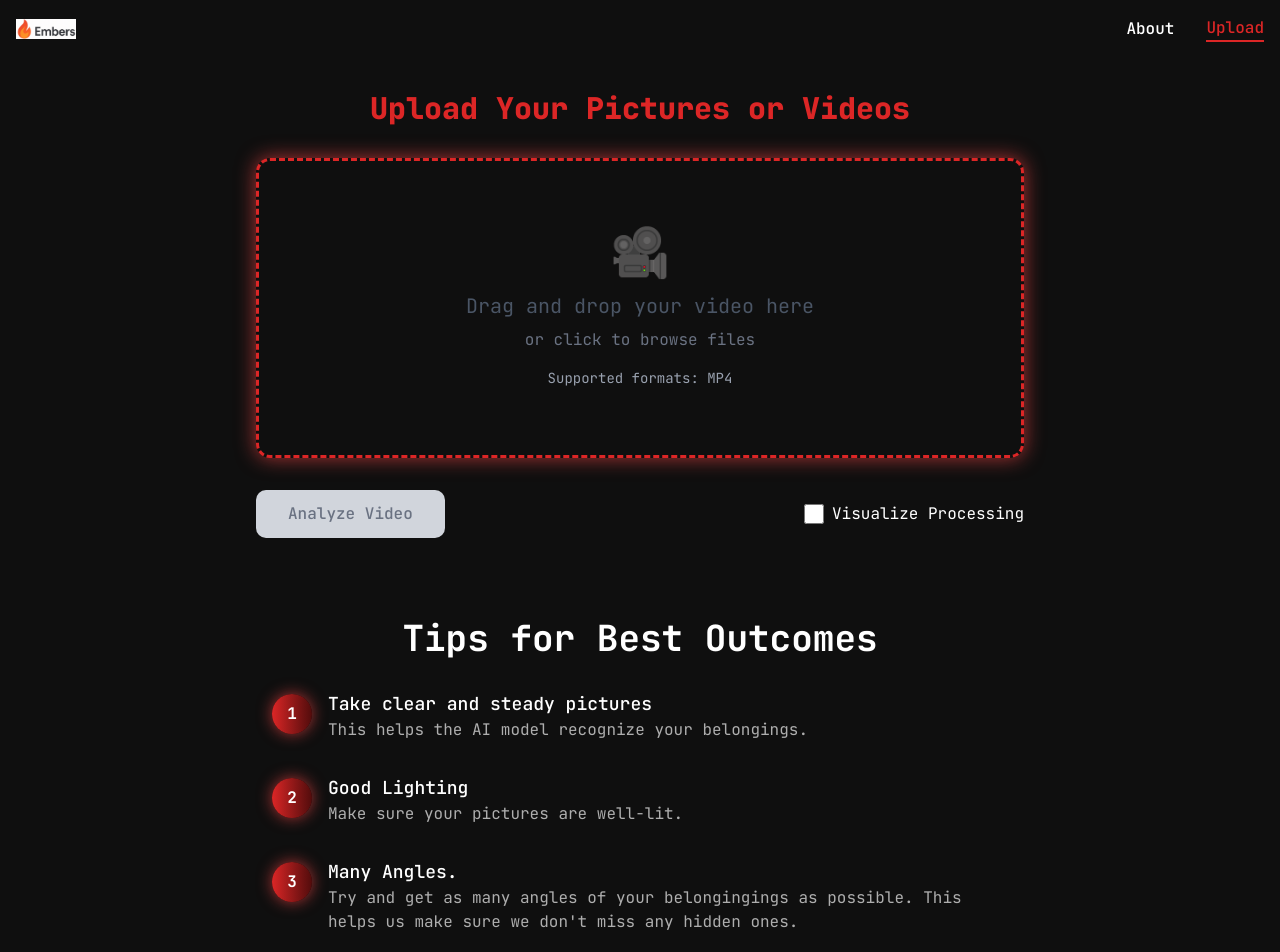
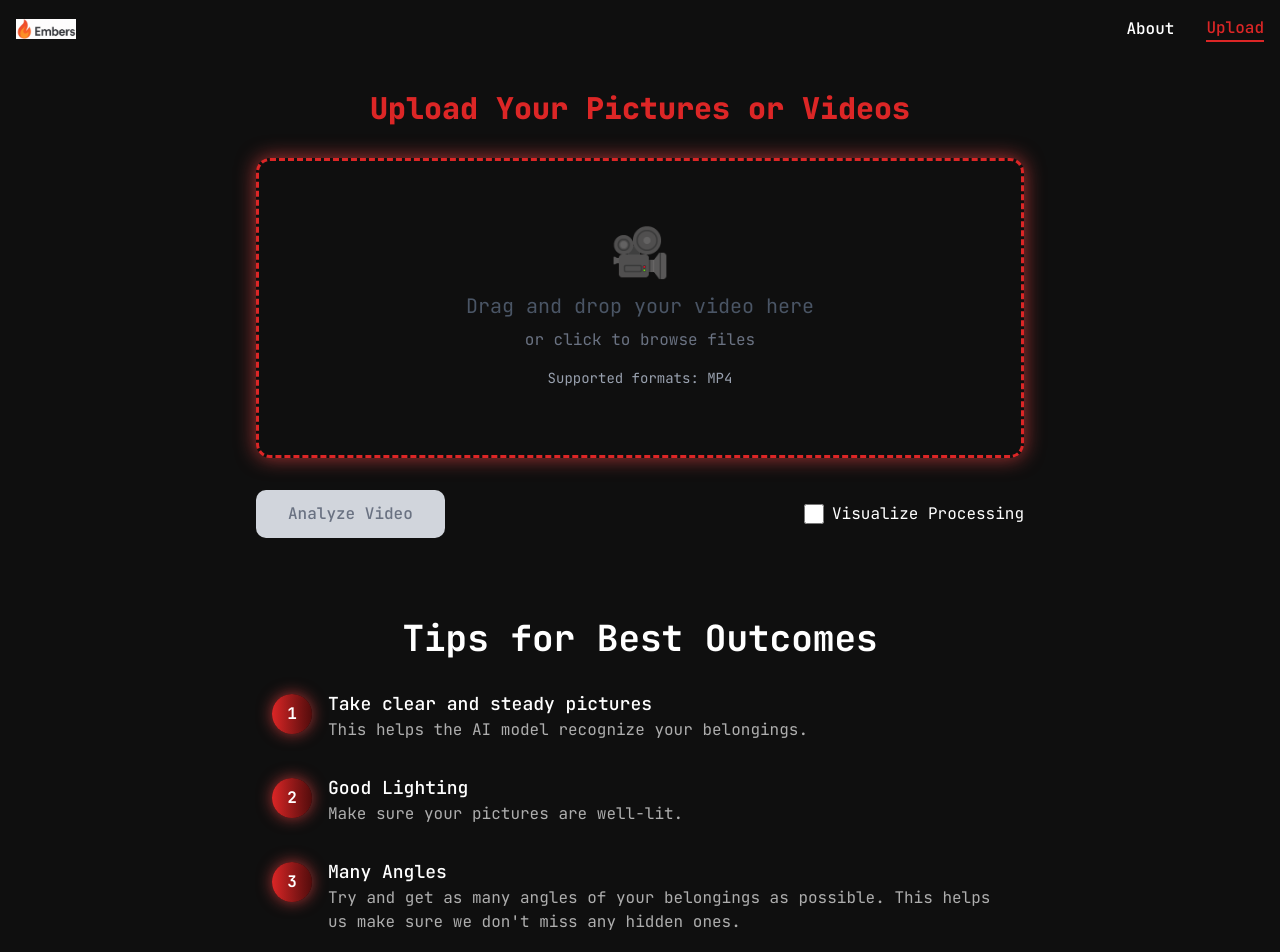
Before and after one commit to adiparekh944/ClaimReady, a Next.js app in the folder frontend/: page /upload in a window 1280 px wide. Shown: the top 952 px of the page. Built offline with nearby package versions, Linux system fonts and the light colour scheme; no server answers.

Commit message:
fixed escape char

```diff
--- a/frontend/src/app/upload/page.tsx
+++ b/frontend/src/app/upload/page.tsx
@@ -318,8 +318,8 @@ export default function UploadPage() {
               >
                 <div className="bg-gradient-to-r from-[var(--color-primary)] to-[var(--color-primary-dark)] shadow-[0_0_15px_var(--shadow-color-primary)] text-white font-bold rounded-full w-10 h-10 flex items-center justify-center flex-shrink-0 mt-1">3</div>
                 <div>
-                  <h3 className="font-medium text-[var(--color-text-primary)] text-lg">Many Angles.</h3>
-                  <p className="text-[var(--color-text-secondary)]">Try and get as many angles of your belongingings as possible. This helps us make sure we don't miss any hidden ones.</p>
+                  <h3 className="font-medium text-[var(--color-text-primary)] text-lg">Many Angles</h3>
+                  <p className="text-[var(--color-text-secondary)]">Try and get as many angles of your belongings as possible. This helps us make sure we don&apos;t miss any hidden ones.</p>
                 </div>
               </motion.div>
             </div>
```
